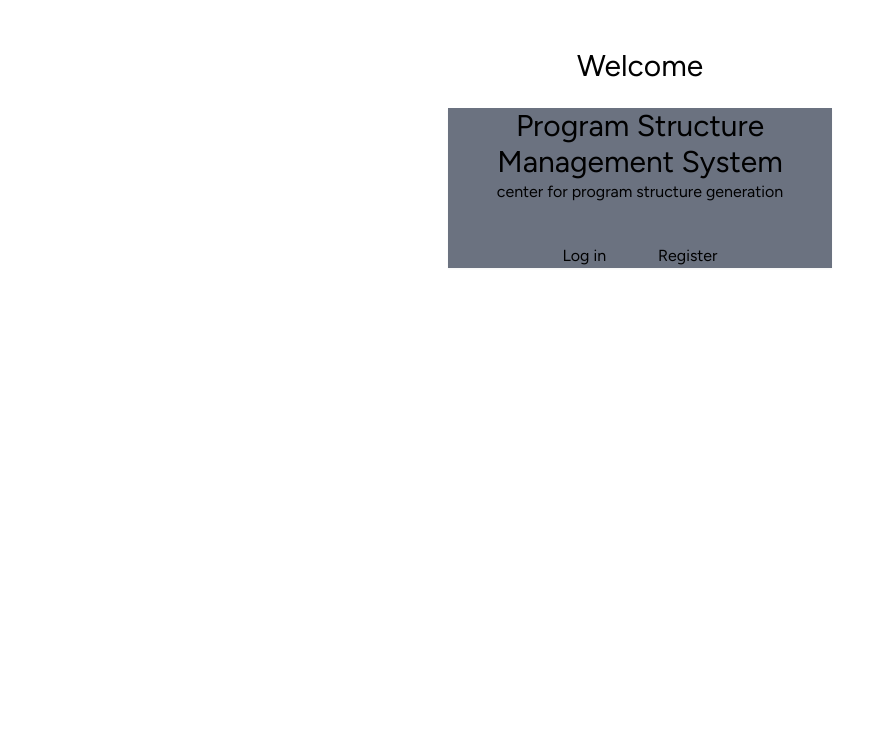
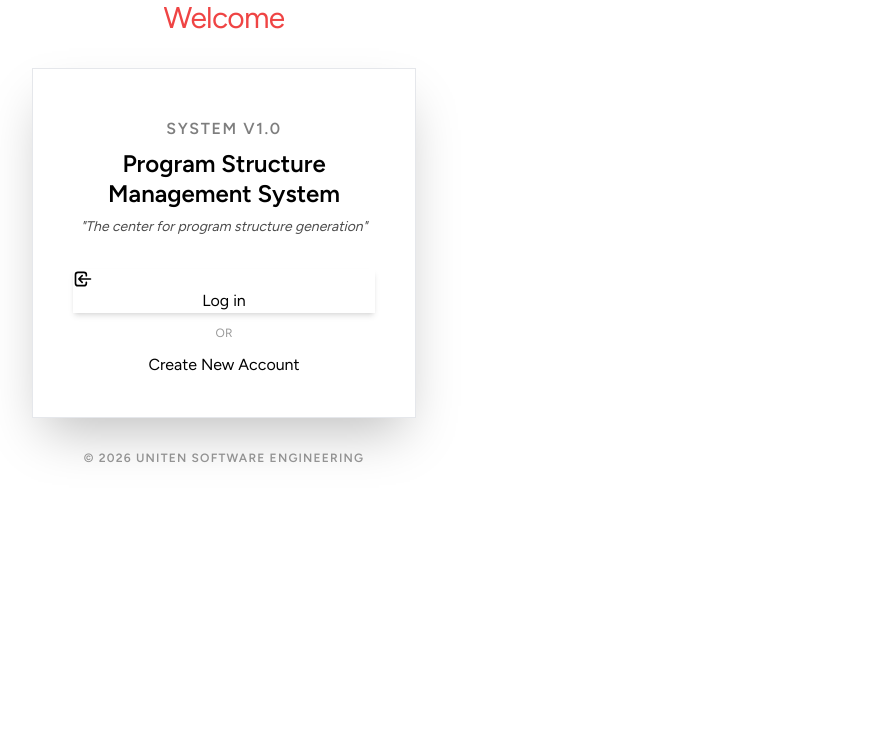
Before and after one commit to nisah28-src/FYPiii, a Laravel app: page / in a window 1280 px wide. Shown: the top 735 px of the page, without its empty margins (0-873 px from the left). Run offline with Laravel 12, Linux system fonts and the light colour scheme; style sheets or scripts are compiled from the project's sources; parts of the project's set-up code (start-up, migrations or seed data) failed here and were passed over; some libraries are stand-ins or nearby versions.

Commit message:
3rd commit in a week!

```diff
--- a/app/Http/Controllers/Auth/AuthenticatedSessionController.php
+++ b/app/Http/Controllers/Auth/AuthenticatedSessionController.php
@@ -34,15 +34,15 @@ class AuthenticatedSessionController extends Controller
 
 
 
-       if ($user === RoleEnum::staff->value){
+       if ($user === 'staff'){
         return redirect()-> route('staff.dashboard');
        }
 
-       if ($user === RoleEnum::HOP->value){
+       if ($user === 'HOP'){
         return redirect()->route('hop.dashboard');
        }
 
-        if ($user === RoleEnum::HOD->value){
+        if ($user === 'HOD'){
         return redirect()->route('hod.dashboard');
        }
 
--- a/app/Livewire/ViewStructure.php
+++ b/app/Livewire/ViewStructure.php
@@ -116,7 +116,7 @@ public function duplicate()
     session()->flash('message', 'Structure successfully duplicated as V2!');
 
     // Redirect ke page edit structure yang baru tu
-    return redirect()->route('program.view', $newStructure->id);
+    return redirect()->route('structure.duplicate', $newStructure->id);
 }
 
     public function render()
--- a/resources/views/hod/dashboard.blade.php
+++ b/resources/views/hod/dashboard.blade.php
@@ -1,6 +1,6 @@
 <x-app-layout>
 
-<h2 class="text-3xl p-4 font-bold"> Welcome, {{ $role }}</h2>
+<h2 class="text-3xl p-4 font-bold"> Welcome, Head Of Department</h2>
 
     <div class="max-w-5xl mx-auto"> <div class="p-6">
     <div class="grid grid-cols-2 gap-2">
--- a/resources/views/hop/dashboard.blade.php
+++ b/resources/views/hop/dashboard.blade.php
@@ -1,6 +1,6 @@
 <x-app-layout>
 
-<h2 class="text-3xl p-4 font-bold"> Welcome, {{ $role }}</h2>
+<h2 class="text-3xl p-4 font-bold"> Welcome, Head Of Program</h2>
 
 <h2 class="text-xl p-2 font-bold"> Your Program:  </h2>
 
@@ -39,8 +39,8 @@
                     <td>{{ $structure->program_structure_name }}</td>
                     <td>{{ $structure->created_at }}</td>
                     <td>{{ $structure->status }}</td>
-                    <td> <a href="{{ route('program.view',$structure->id) }}"><button class="btn btn-primary"> View or Update </button></a>
-                    <button> <a href ="{{ route('structures.duplicate',$structure->id)}}"> Duplicate</a>
+                    <td> <a href="{{ route('program.view',$structure->id) }}"><button class="btn btn-primary"> Update </button></a>
+                    <button> <a href ="{{ route('structure.duplicate',$structure->id)}}"> Duplicate</a>
 </button></td>
 
 </tr>
--- a/resources/views/staff/dashboard.blade.php
+++ b/resources/views/staff/dashboard.blade.php
@@ -1,6 +1,6 @@
 <x-app-layout>
 
-<h2 class="text-3xl p-4 font-bold"> Welcome, User!</h2>
+<h2 class="text-3xl p-4 font-bold"> Welcome, Staff</h2>
 
     <div class="max-w-5xl mx-auto"> <div class="p-6">
     <div class="grid grid-cols-2 gap-2">
--- a/resources/views/welcome.blade.php
+++ b/resources/views/welcome.blade.php
@@ -1,17 +1,57 @@
 
 <x-app-layout>
-<div class="flex flex-col items-center justify-center mt-6">
-    <h1 class="text-3xl text-center p-6">Welcome</h1>
+<div class="hero min-h-[calc(100vh-64px)] bg-base-200">
+        <div class="hero-content text-center">
 
-<div class="card w-96 shadow-sm bg-gray-500">
-  <div class="card-body items-center text-center">
-    <h2 class="card-title font bold text-3xl">Program Structure Management System</h2>
-    <p>center for program structure generation</p>
-    <div class="card-actions mt-10">
-      <a class="btn btn-primary px-6 w-full" href="{{ route('login') }}">Log in</a>
-      <a class="btn btn-secondary px-6 w-full" href="{{ route('register') }}">Register</a>
+            <div class="max-w-md flex flex-col items-center">
+
+                <h1 class="text-3xl text-centerfont-extrabold mb-8 tracking-tight">
+                    <span class="bg-red-500 bg-clip-text text-transparent">
+                        Welcome
+                    </span>
+                </h1>
+
+                <div class="card w-full sm:w-96 bg-base-100 shadow-2xl border border-base-300 overflow-hidden">
+
+                    <div class="h-2 w-full bg-gradient-to-r from-primary via-red-500 to-secondary"></div>
+
+                    <div class="card-body p-10">
+                        <div class="flex justify-center mb-2">
+                            <div class="badge badge-outline badge-sm opacity-50 uppercase tracking-widest font-bold">System v1.0</div>
+                        </div>
+
+                        <h2 class="card-title justify-center text-center font-bold text-2xl leading-tight">
+                            Program Structure <br> Management System
+                        </h2>
+
+                        <p class="text-sm opacity-70 mt-2 italic text-center">
+                            "The center for program structure generation"
+                        </p>
+
+                        <div class="card-actions flex flex-col gap-3 mt-8">
+                            <a class="btn btn-primary btn-block shadow-md hover:scale-[1.02] transition-all"
+                               href="{{ route('login') }}">
+                                <svg xmlns="http://www.w3.org/2000/svg" class="h-5 w-5 mr-2" fill="none" viewBox="0 0 24 24" stroke="currentColor">
+                                    <path stroke-linecap="round" stroke-linejoin="round" stroke-width="2" d="M11 16l-4-4m0 0l4-4m-4 4h14m-5 4v1a3 3 0 01-3 3H6a3 3 0 01-3-3V7a3 3 0 013-3h7a3 3 0 013 3v1" />
+                                </svg>
+                                Log in
+                            </a>
+
+                            <div class="divider text-xs opacity-40 uppercase">OR</div>
+
+                            <a class="btn btn-outline btn-secondary btn-block hover:scale-[1.02] transition-all"
+                               href="{{ route('register') }}">
+                                Create New Account
+                            </a>
+                        </div>
+                    </div>
+                </div>
+
+                <p class="mt-8 text-xs opacity-40 uppercase tracking-widest font-semibold">
+                    &copy; {{ date('Y') }} UNITEN Software Engineering
+                </p>
+            </div>
+
+        </div>
     </div>
-  </div>
-</div>
-</div>
 </x-app-layout>
--- a/routes/web.php
+++ b/routes/web.php
@@ -51,4 +51,4 @@ Route::get('/create-structure', CreateStructure::class);
 Route::get('/review-structure/', ReviewStructure::class);
 
 Route::get('/view-structure/{id}', ViewStructure::class)->name('program.view');
-Route::get('view-structure/{id}/duplicate', [ViewStructure::class, 'duplicate'])->name('structures.duplicate');
+Route::get('view-structure/{id}/duplicate', [App\Livewire\ViewStructure::class, 'duplicate'])->name('structure.duplicate');
```
